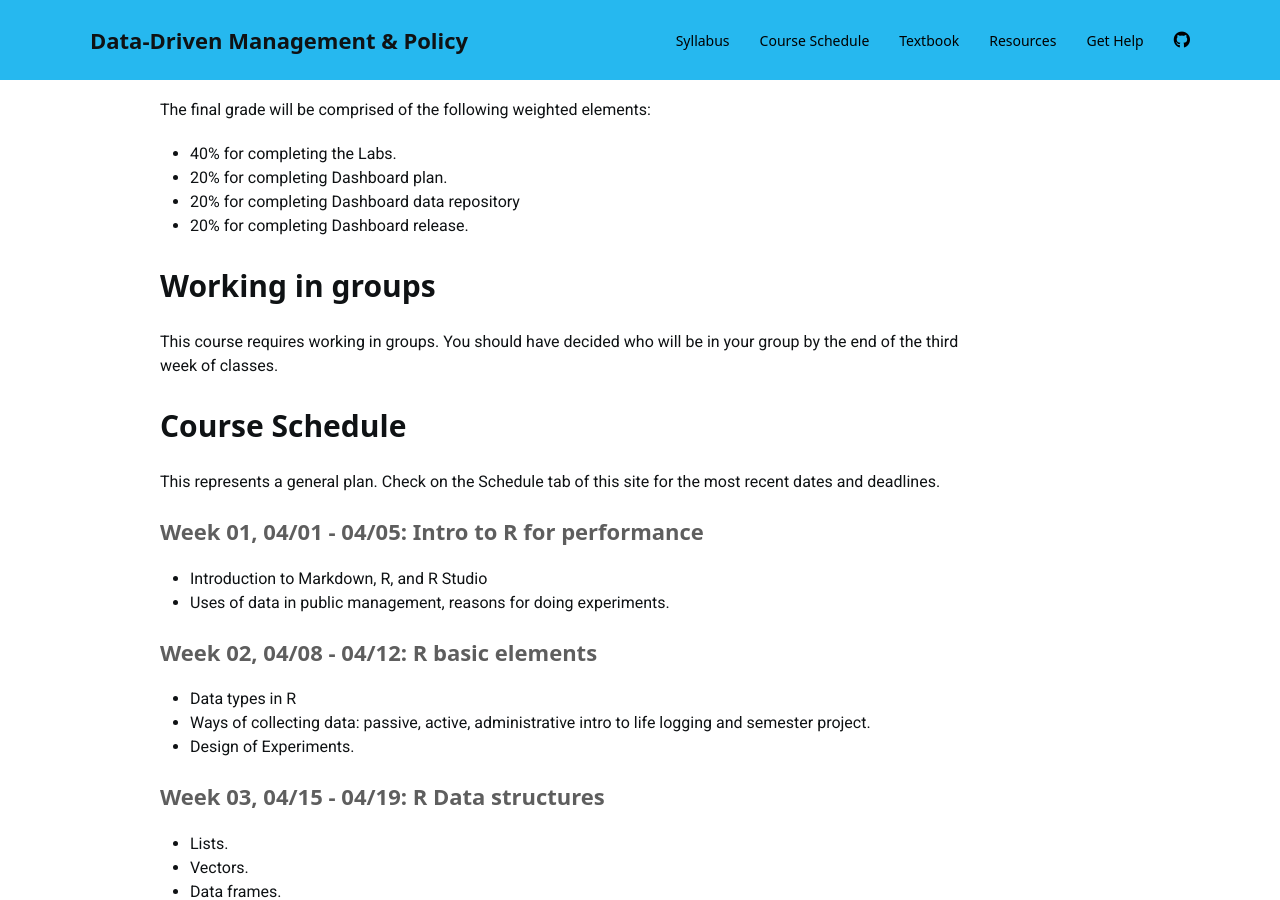
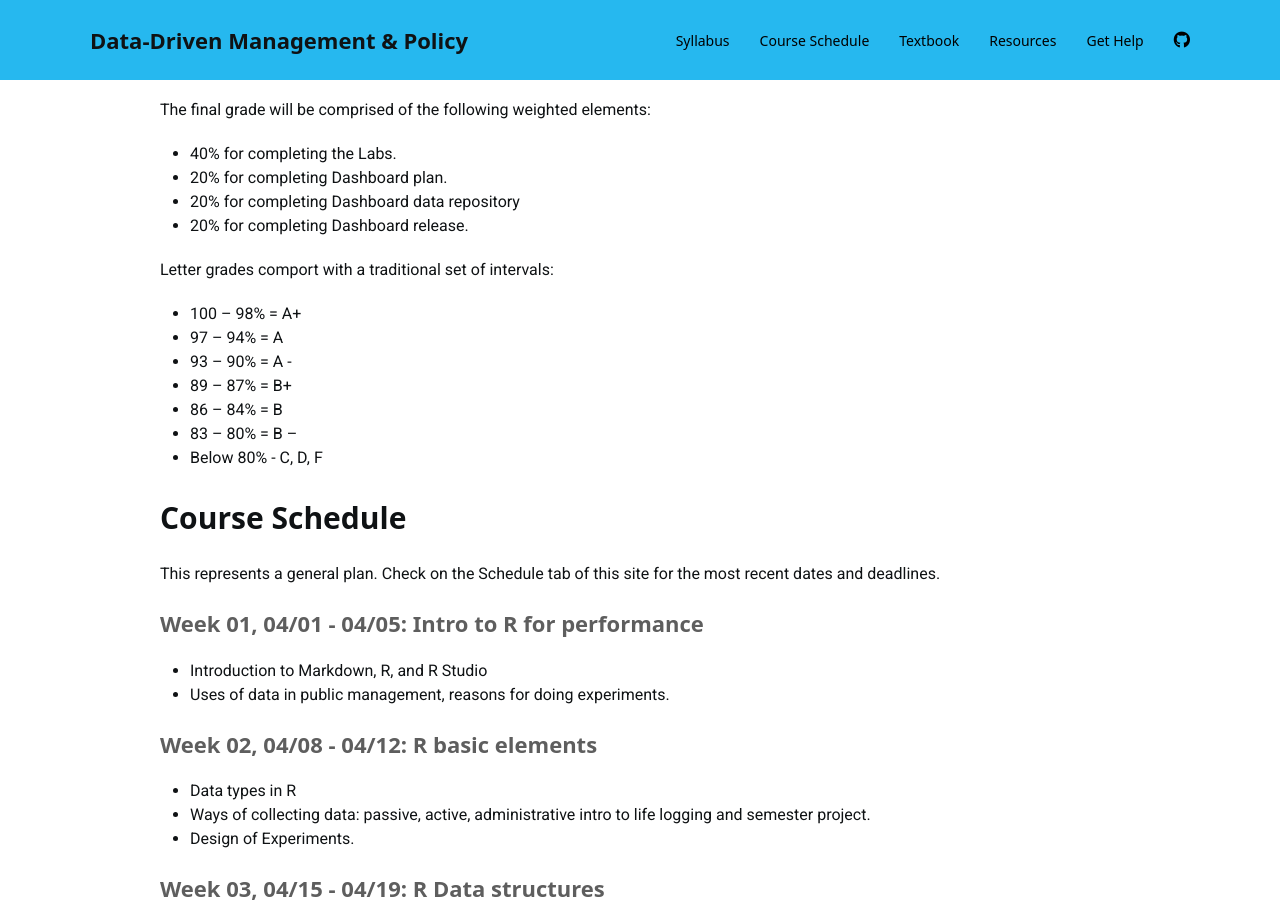
Before and after one commit to DS4PS/ddmp-uw-class-spring-2019, a Jekyll site: the page built from index.md, in a window 1280 px wide and 900 px high, scrolled down 3646 px. Built offline with Jekyll 4.4.1, drawn with Linux system fonts in a browser that asks for light colours; nearby versions of some CDN libraries; a style sheet for code colours, icons or effects is not loaded.

Commit message:
Update index.md

```diff
--- a/index.md
+++ b/index.md
@@ -153,10 +153,15 @@ The final grade will be comprised of the following weighted elements:
 *  20% for completing Dashboard data repository
 *  20% for completing Dashboard release.
 
+Letter grades comport with a traditional set of intervals:
 
-# Working in groups
-
-This course requires working in groups.  You should have decided who will be in your group by the end of the third week of classes.
+* 100 – 98% = A+
+* 97 – 94% = A
+* 93 – 90% = A -
+* 89 – 87% = B+
+* 86 – 84% = B
+* 83 – 80% = B –
+* Below 80% - C, D, F
 
 
 
```
